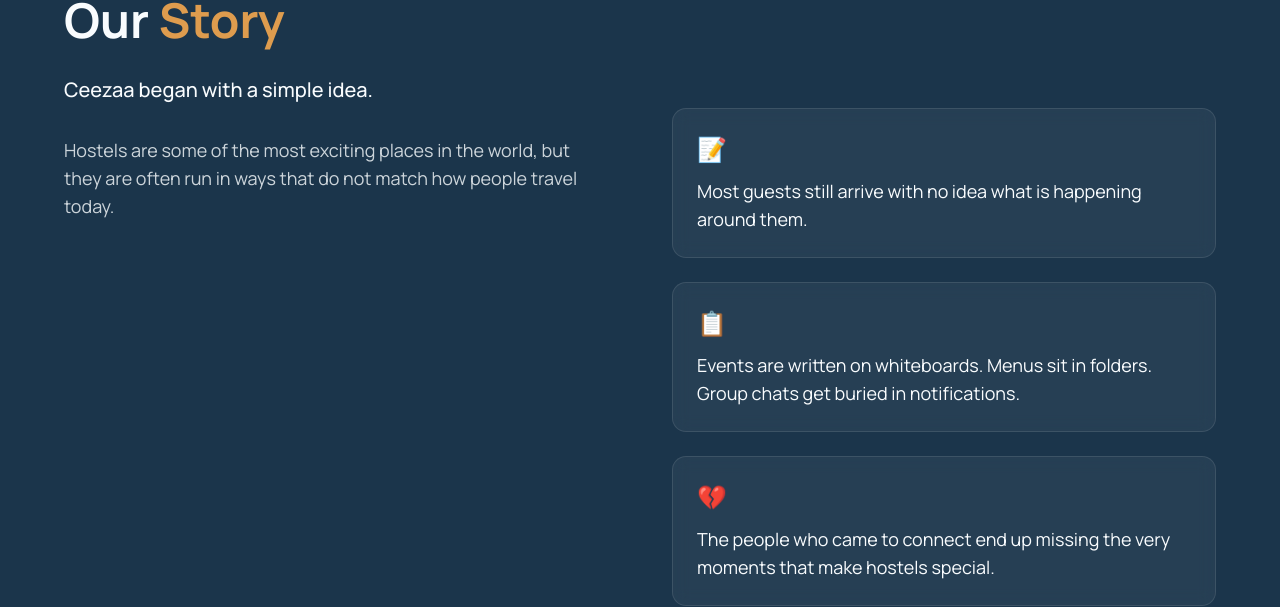
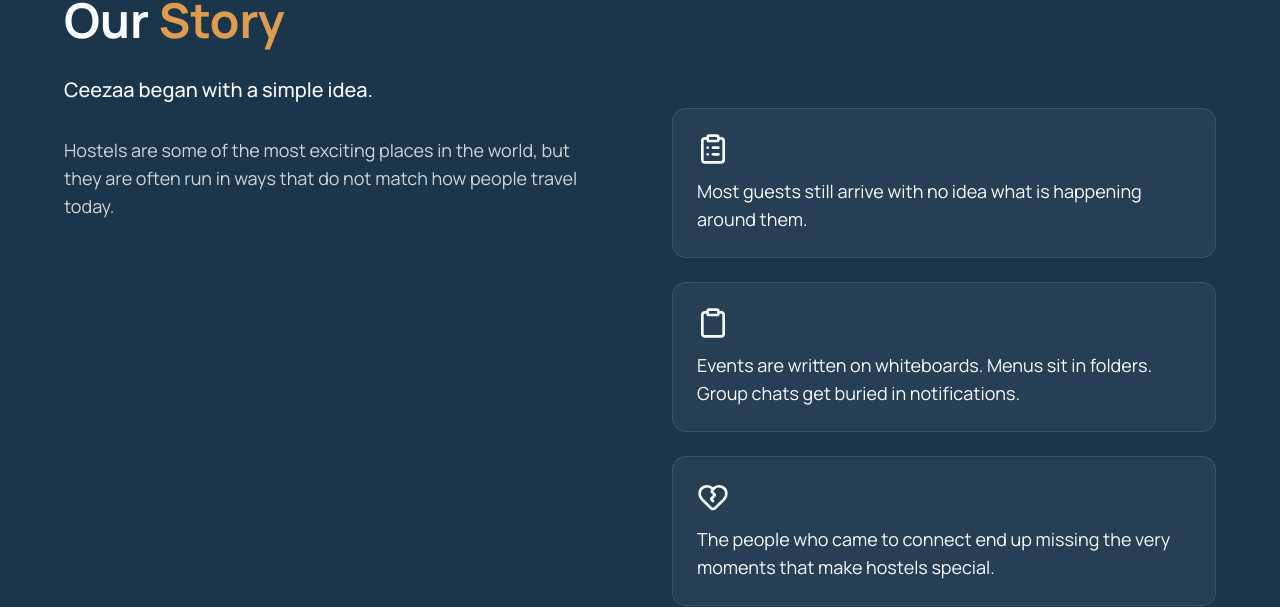
Before and after one commit to scottdoggett/ceezaa-landing-page, a Next.js app: page /about in a window 1280 px wide. Shown: the part 1449-2056 px from the top of the page. Built offline with nearby package versions, Linux system fonts and the light colour scheme.

Commit message:
Changed some emojis to icons

```diff
--- a/src/components/ui/about-page/our-story.tsx
+++ b/src/components/ui/about-page/our-story.tsx
@@ -1,3 +1,5 @@
+import { ClipboardList, Clipboard, HeartCrack } from "lucide-react";
+
 export function OurStory() {
   return (
     <section className="w-full py-20 md:py-32 bg-secondary text-secondary-foreground">
@@ -19,21 +21,21 @@ export function OurStory() {
           {/* Right - Story cards */}
           <div className="space-y-6">
             <div className="bg-card/5 backdrop-blur border border-secondary-foreground/10 rounded-xl p-6 space-y-3">
-              <div className="text-2xl">📝</div>
+              <ClipboardList className="h-8 w-8" />
               <p className="text-lg">
                 Most guests still arrive with no idea what is happening around them.
               </p>
             </div>
 
             <div className="bg-card/5 backdrop-blur border border-secondary-foreground/10 rounded-xl p-6 space-y-3">
-              <div className="text-2xl">📋</div>
+              <Clipboard className="h-8 w-8" />
               <p className="text-lg">
                 Events are written on whiteboards. Menus sit in folders. Group chats get buried in notifications.
               </p>
             </div>
 
             <div className="bg-card/5 backdrop-blur border border-secondary-foreground/10 rounded-xl p-6 space-y-3">
-              <div className="text-2xl">💔</div>
+              <HeartCrack className="h-8 w-8" />
               <p className="text-lg">
                 The people who came to connect end up missing the very moments that make hostels special.
               </p>
--- a/src/components/ui/faqs-page/faq-content.tsx
+++ b/src/components/ui/faqs-page/faq-content.tsx
@@ -4,6 +4,7 @@ import {
   AccordionItem,
   AccordionTrigger,
 } from "@/components/ui/accordion";
+import { Lightbulb, Plane, Home, Handshake, Utensils, CreditCard, LucideIcon } from "lucide-react";
 
 interface FAQ {
   question: string;
@@ -12,7 +13,7 @@ interface FAQ {
 
 interface FAQSection {
   title: string;
-  icon: string;
+  icon: LucideIcon;
   faqs: FAQ[];
 }
 
@@ -20,7 +21,7 @@ export function FaqContent() {
   const faqSections: FAQSection[] = [
     {
       title: "General",
-      icon: "💡",
+      icon: Lightbulb,
       faqs: [
         {
           question: "What is Ceezaa?",
@@ -65,7 +66,7 @@ export function FaqContent() {
     },
     {
       title: "For Travelers",
-      icon: "✈️",
+      icon: Plane,
       faqs: [
         {
           question: "How does Ceezaa improve my stay?",
@@ -103,7 +104,7 @@ export function FaqContent() {
     },
     {
       title: "For Hostels",
-      icon: "🏠",
+      icon: Home,
       faqs: [
         {
           question: "How does Ceezaa help my hostel?",
@@ -140,7 +141,7 @@ export function FaqContent() {
     },
     {
       title: "For Experience Partners",
-      icon: "🤝",
+      icon: Handshake,
       faqs: [
         {
           question: "Who can become a Ceezaa partner?",
@@ -184,7 +185,7 @@ export function FaqContent() {
     },
     {
       title: "For Restaurants",
-      icon: "🍽️",
+      icon: Utensils,
       faqs: [
         {
           question: "How can restaurants join Ceezaa?",
@@ -217,7 +218,7 @@ export function FaqContent() {
     },
     {
       title: "Payments and Policies",
-      icon: "💳",
+      icon: CreditCard,
       faqs: [
         {
           question: "How are payments handled?",
@@ -246,11 +247,13 @@ export function FaqContent() {
     <section className="w-full py-12 md:py-16 bg-muted/30">
       <div className="container mx-auto px-4 md:px-6">
         <div className="max-w-4xl mx-auto space-y-8">
-          {faqSections.map((section, sectionIndex) => (
+          {faqSections.map((section, sectionIndex) => {
+            const Icon = section.icon;
+            return (
               <div key={sectionIndex} className="space-y-4">
                 {/* Section Header */}
                 <div className="flex items-center gap-2">
-                <span className="text-2xl">{section.icon}</span>
+                  <Icon className="h-8 w-8" />
                   <h2 className="text-xl md:text-2xl font-bold">
                     {section.title}
                   </h2>
@@ -290,7 +293,8 @@ export function FaqContent() {
                 </Accordion>
               </div>
             </div>
-          ))}
+            );
+          })}
         </div>
       </div>
     </section>
```
Lines whose indentation alone changed are shown as unchanged.
